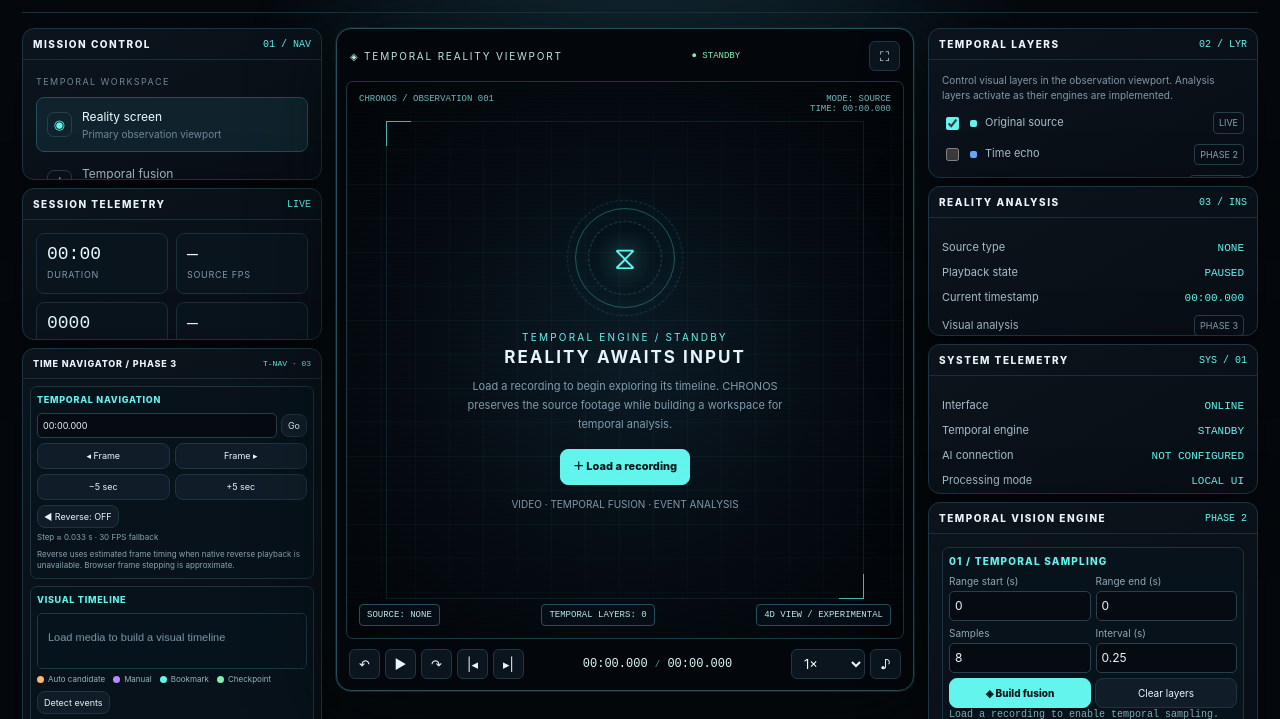
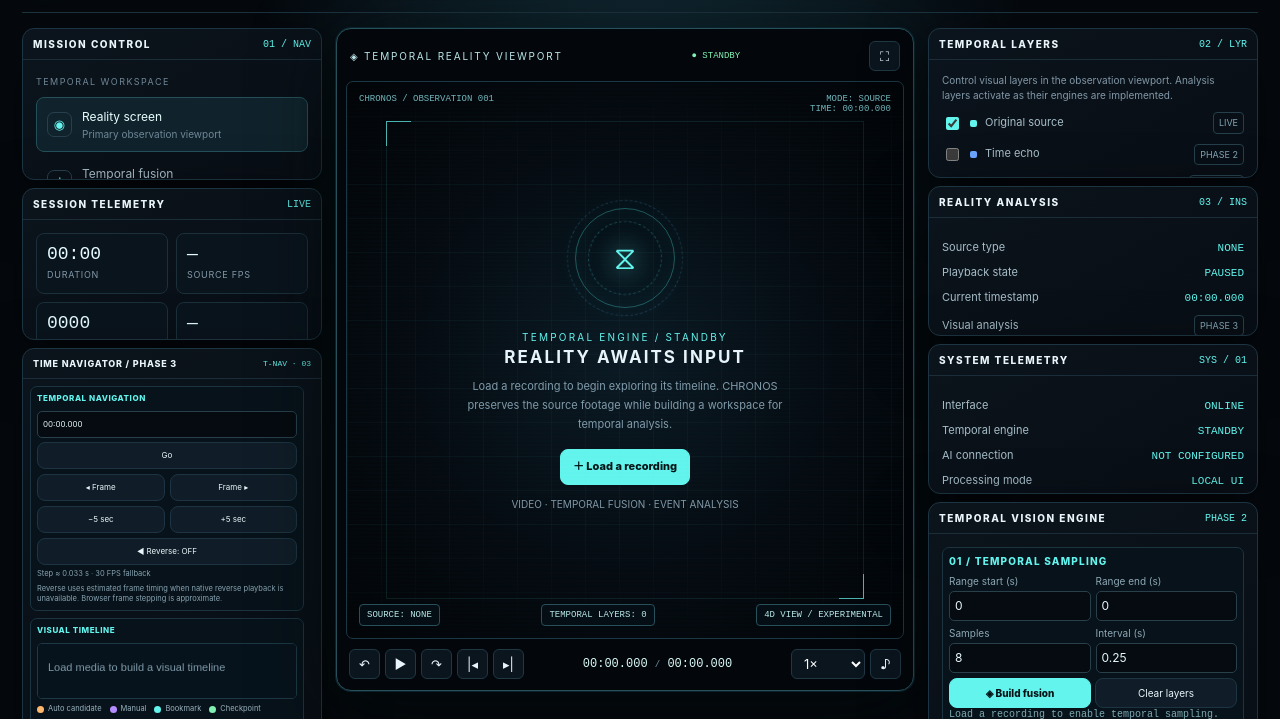
Before and after one commit to anuveytq-sys/CHRONOS-4D-IMAGING, a website: page index.html in a window 1280 px wide. Shown: the part 81-800 px from the top of the page. Drawn offline with Linux system fonts and the light colour scheme.

Commit message:
Improve Time Navigator text fit and compact controls

```diff
--- a/chronos-phase3.css
+++ b/chronos-phase3.css
@@ -271,3 +271,88 @@
   margin-bottom:0!important;
   visibility:visible!important;
 }
+
+
+/* Time Navigator readability polish: smaller, consistently wrapped controls and
+   two-axis panel scrolling where content needs extra room. No feature logic changes. */
+.left-stack>.chronos-phase3-panel .p3-body{
+  overflow:auto!important;
+  overflow-x:auto!important;
+  overflow-y:auto!important;
+  scrollbar-gutter:stable;
+  -webkit-overflow-scrolling:touch;
+}
+.left-stack>.chronos-phase3-panel .p3-section{
+  min-width:0!important;
+  overflow:visible;
+}
+.left-stack>.chronos-phase3-panel .p3-heading{
+  font-size:8px!important;
+  line-height:1.35;
+  letter-spacing:.07em;
+}
+.left-stack>.chronos-phase3-panel .p3-note,
+.left-stack>.chronos-phase3-panel .p3-legend span,
+.left-stack>.chronos-phase3-panel .p3-type{
+  font-size:7.5px!important;
+  line-height:1.35;
+}
+.left-stack>.chronos-phase3-panel .p3-row,
+.left-stack>.chronos-phase3-panel .p3-grid{
+  min-width:0!important;
+  width:100%;
+}
+.left-stack>.chronos-phase3-panel .p3-row .btn,
+.left-stack>.chronos-phase3-panel .p3-grid .btn,
+.left-stack>.chronos-phase3-panel .p3-compare-card .btn{
+  display:block;
+  box-sizing:border-box;
+  min-width:0!important;
+  max-width:100%;
+  width:100%;
+  height:auto;
+  min-height:27px;
+  padding:5px 4px!important;
+  font-size:8px!important;
+  line-height:1.3!important;
+  white-space:normal!important;
+  overflow-wrap:anywhere!important;
+  word-break:normal!important;
+  hyphens:auto;
+  text-overflow:clip;
+  overflow:auto;
+  scrollbar-width:thin;
+}
+.left-stack>.chronos-phase3-panel .p3-row input[type=text],
+.left-stack>.chronos-phase3-panel input[type=text],
+.left-stack>.chronos-phase3-panel select{
+  font-size:8px!important;
+  line-height:1.35;
+  padding:5px!important;
+  min-height:27px;
+}
+.left-stack>.chronos-phase3-panel .p3-marker-go,
+.left-stack>.chronos-phase3-panel .p3-moment-info,
+.left-stack>.chronos-phase3-panel .p3-remove{
+  font-size:7.5px!important;
+  line-height:1.3!important;
+  white-space:normal!important;
+  overflow-wrap:anywhere!important;
+}
+.left-stack>.chronos-phase3-panel .p3-marker,
+.left-stack>.chronos-phase3-panel .p3-moment{
+  min-width:0!important;
+  overflow-wrap:anywhere;
+}
+@media(max-width:460px){
+  .left-stack>.chronos-phase3-panel .p3-heading{font-size:7.5px!important}
+  .left-stack>.chronos-phase3-panel .p3-note,
+  .left-stack>.chronos-phase3-panel .p3-legend span{font-size:7px!important}
+  .left-stack>.chronos-phase3-panel .p3-row .btn,
+  .left-stack>.chronos-phase3-panel .p3-grid .btn,
+  .left-stack>.chronos-phase3-panel .p3-compare-card .btn{
+    font-size:7.5px!important;
+    padding:4px 3px!important;
+    min-height:25px;
+  }
+}
```
